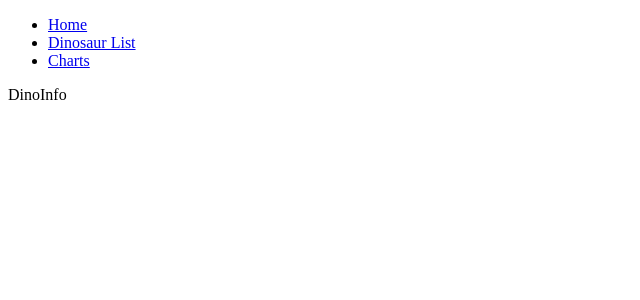
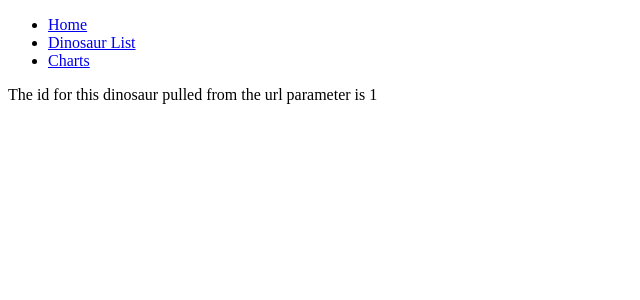
Before and after one commit to chingu-voyages/v48-tier2-team-11, a React (Vite) app in the folder dinostat/: page /dinosaurs/1 in a window 1280 px wide. Shown: the top 300 px of the page, without its empty margins (0-640 px from the left). Built offline with nearby package versions, Linux system fonts and the light colour scheme.

Commit message:
Add dynamic routing for dino info page

```diff
--- a/dinostat/src/App.jsx
+++ b/dinostat/src/App.jsx
@@ -14,7 +14,7 @@ function App() {
         <Routes>
           <Route path="/" element={<Home />} />
           <Route path="/dinosaurs" element={<DinoList />} />
-          <Route path="/dinosaurs/:dinosaurId" element={<DinoInfo />} />
+          <Route path="/dinosaurs/:dinoId" element={<DinoInfo />} />
           <Route path="/charts" element={<ChartList />} />
         </Routes>
       </BrowserRouter>
--- a/dinostat/src/DinoInfo.jsx
+++ b/dinostat/src/DinoInfo.jsx
@@ -1,7 +1,11 @@
 import React from 'react';
+import { useParams } from 'react-router-dom';
 
 export default function DinoInfo() {
+    const { dinoId } = useParams();
   return (
-    <div>DinoInfo</div>
+    <div>
+      The id for this dinosaur pulled from the url parameter is {dinoId}
+    </div>
   )
 }
```
